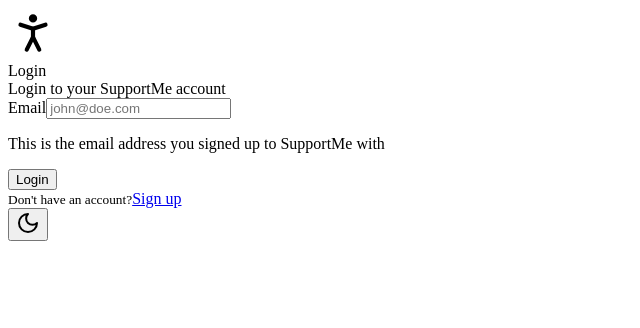
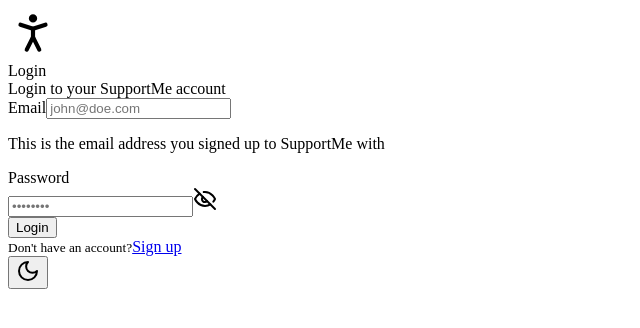
Before and after one commit to vasylpryimakdev/shadcn-dashboard, a Next.js app: page /login in a window 1280 px wide. Shown: the top 328 px of the page, without its empty margins (0-640 px from the left). Built offline with nearby package versions, Linux system fonts and the light colour scheme.

Commit message:
feat: add password field with show/hide toggle to login form

```diff
--- a/app/(logged-out)/login/page.tsx
+++ b/app/(logged-out)/login/page.tsx
@@ -25,6 +25,7 @@
   FormMessage,
 } from "@/components/ui/form";
 import { Input } from "@/components/ui/input";
+import { PasswordInput } from "@/components/ui/password-input";
 
 const formSchema = z.object({
   email: z.string().email(),
@@ -75,7 +76,19 @@
                   </FormItem>
                 )}
               />
-
+              <FormField
+                control={form.control}
+                name="password"
+                render={({ field }) => (
+                  <FormItem>
+                    <FormLabel>Password</FormLabel>
+                    <FormControl>
+                      <PasswordInput placeholder="••••••••" {...field} />
+                    </FormControl>
+                    <FormMessage />
+                  </FormItem>
+                )}
+              />
               <Button type="submit">Login</Button>
             </form>
           </Form>
--- /dev/null
+++ b/components/ui/password-input.tsx
@@ -0,0 +1,37 @@
+"use client";
+
+import * as React from "react";
+
+import { cn } from "@/lib/utils";
+import { Input } from "./input";
+import { EyeIcon, EyeOffIcon } from "lucide-react";
+
+export interface PasswordInputProps
+  extends React.InputHTMLAttributes<HTMLInputElement> {}
+
+const PasswordInput = React.forwardRef<HTMLInputElement, PasswordInputProps>(
+  ({ className, type, ...props }, ref) => {
+    const [showPassword, setShowPassword] = React.useState(false);
+
+    return (
+      <div className="relative">
+        <Input
+          type={showPassword ? "text" : "password"}
+          {...props}
+          ref={ref}
+          className={cn("pr-10", className)}
+        />
+        <span className="absolute top-[7px] right-1 cursor-pointer select-none">
+          {showPassword ? (
+            <EyeIcon onClick={() => setShowPassword(false)} />
+          ) : (
+            <EyeOffIcon onClick={() => setShowPassword(true)} />
+          )}
+        </span>
+      </div>
+    );
+  }
+);
+PasswordInput.displayName = "PasswordInput";
+
+export { PasswordInput };
```
